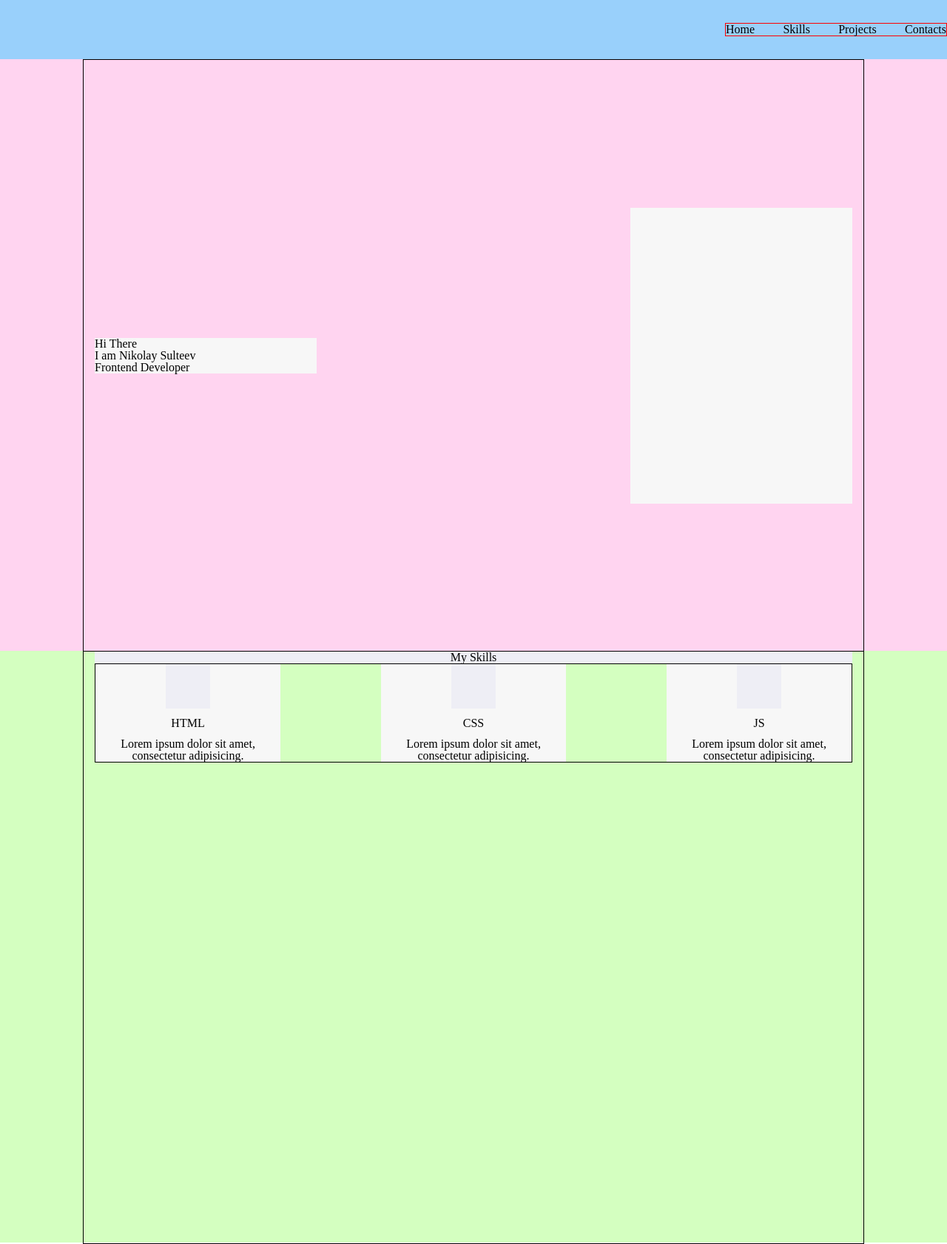
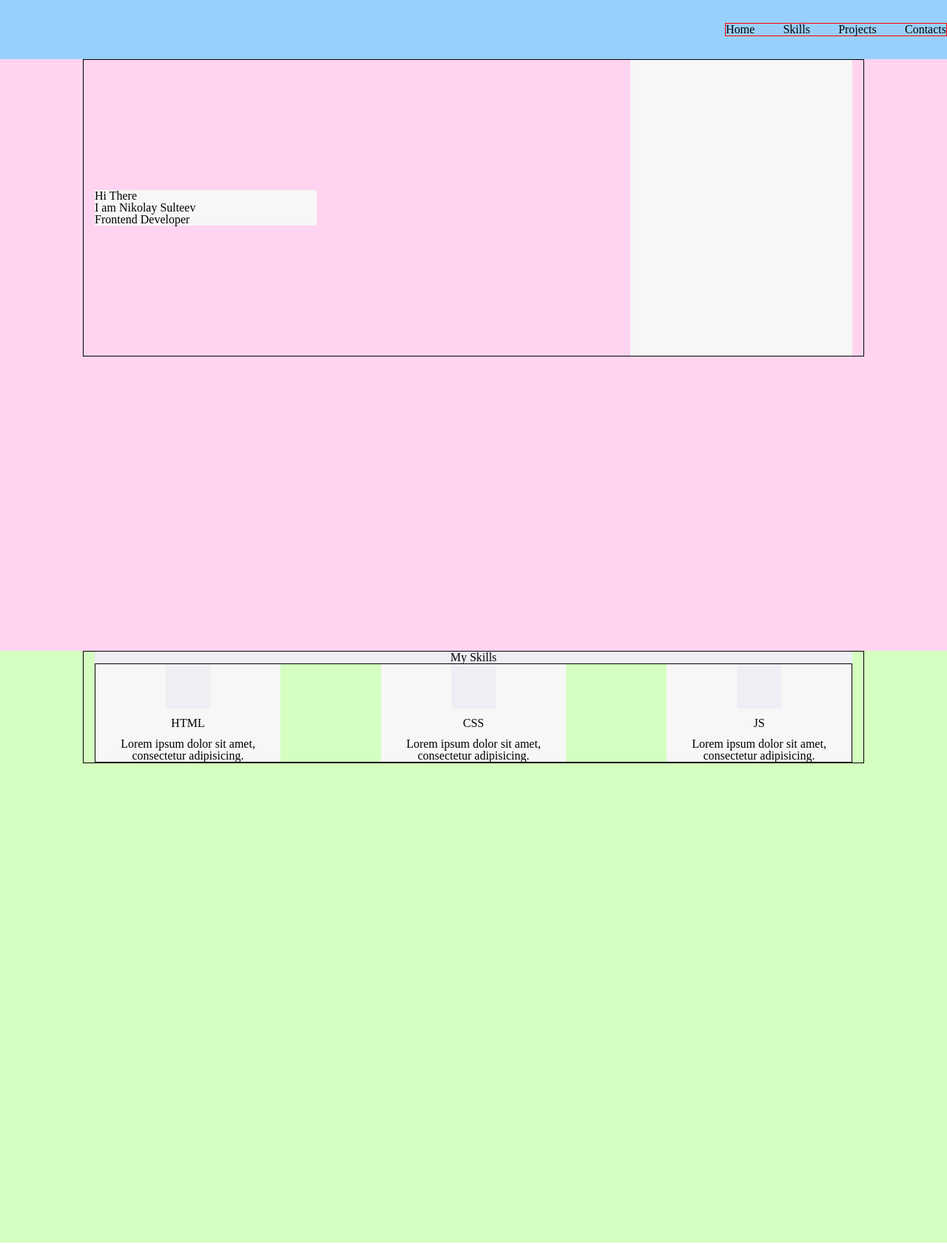
Before and after one commit to Philian73/react-portfolio, a React (Vite) app: page / in a window 1280 px wide. Shown: the whole page at 74% size. Built offline with nearby package versions, Linux system fonts and the light colour scheme.

Commit message:
height 100vh replaced to min-height 100vh

```diff
--- a/src/pages/Main/ui/Page/Page.module.scss
+++ b/src/pages/Main/ui/Page/Page.module.scss
@@ -1,7 +1,7 @@
 @import '../../../../app/styles/mixins/mixins';
 
 .mainBlock {
-  height: 100vh;
+  min-height: 100vh;
   background-color: #ffd4f0;
 }
 
@@ -27,7 +27,7 @@
 }
 
 .skillsBlock {
-  height: 100vh;
+  min-height: 100vh;
   background-color: #d4ffc0;
 }
 
```
